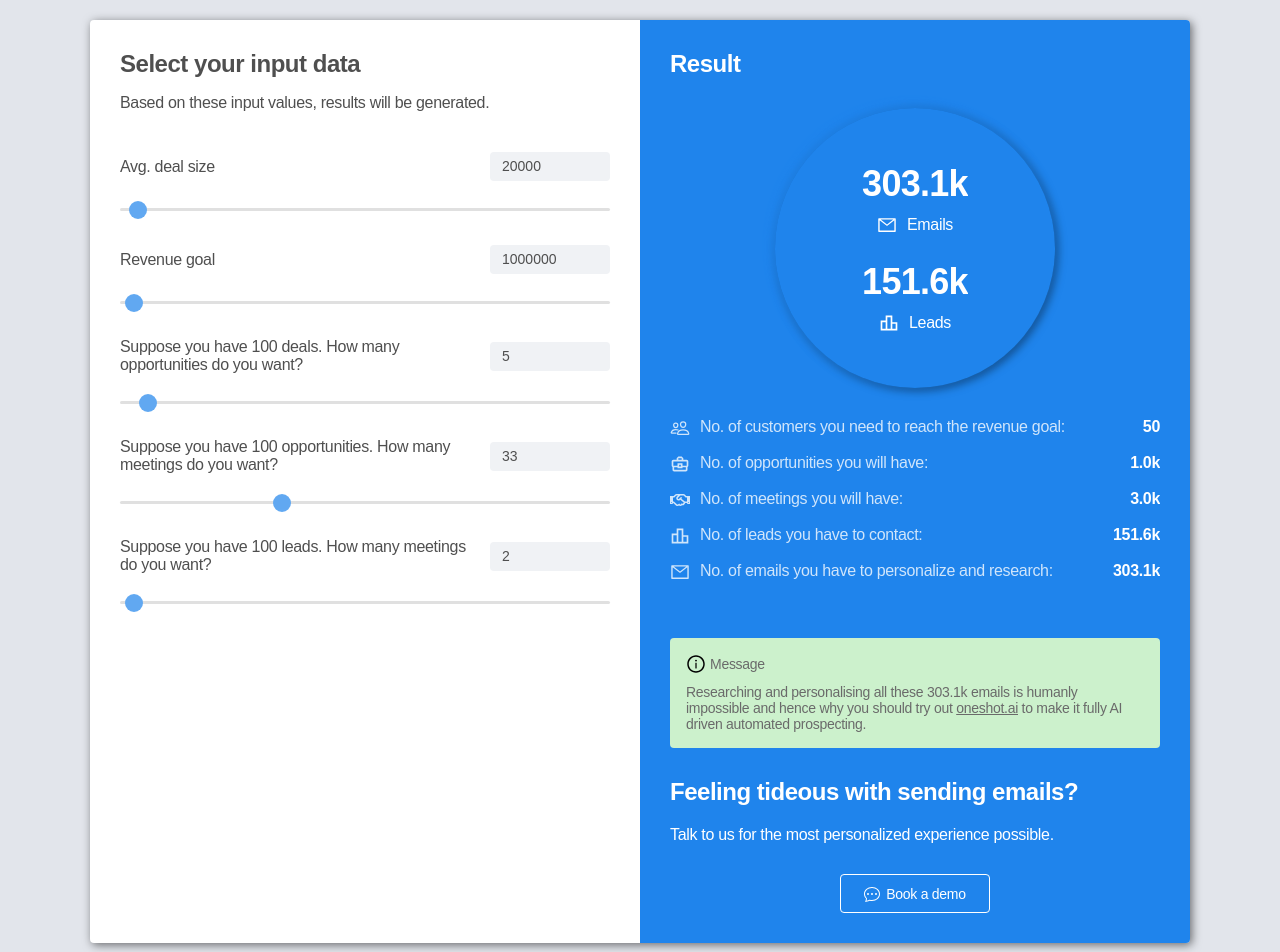
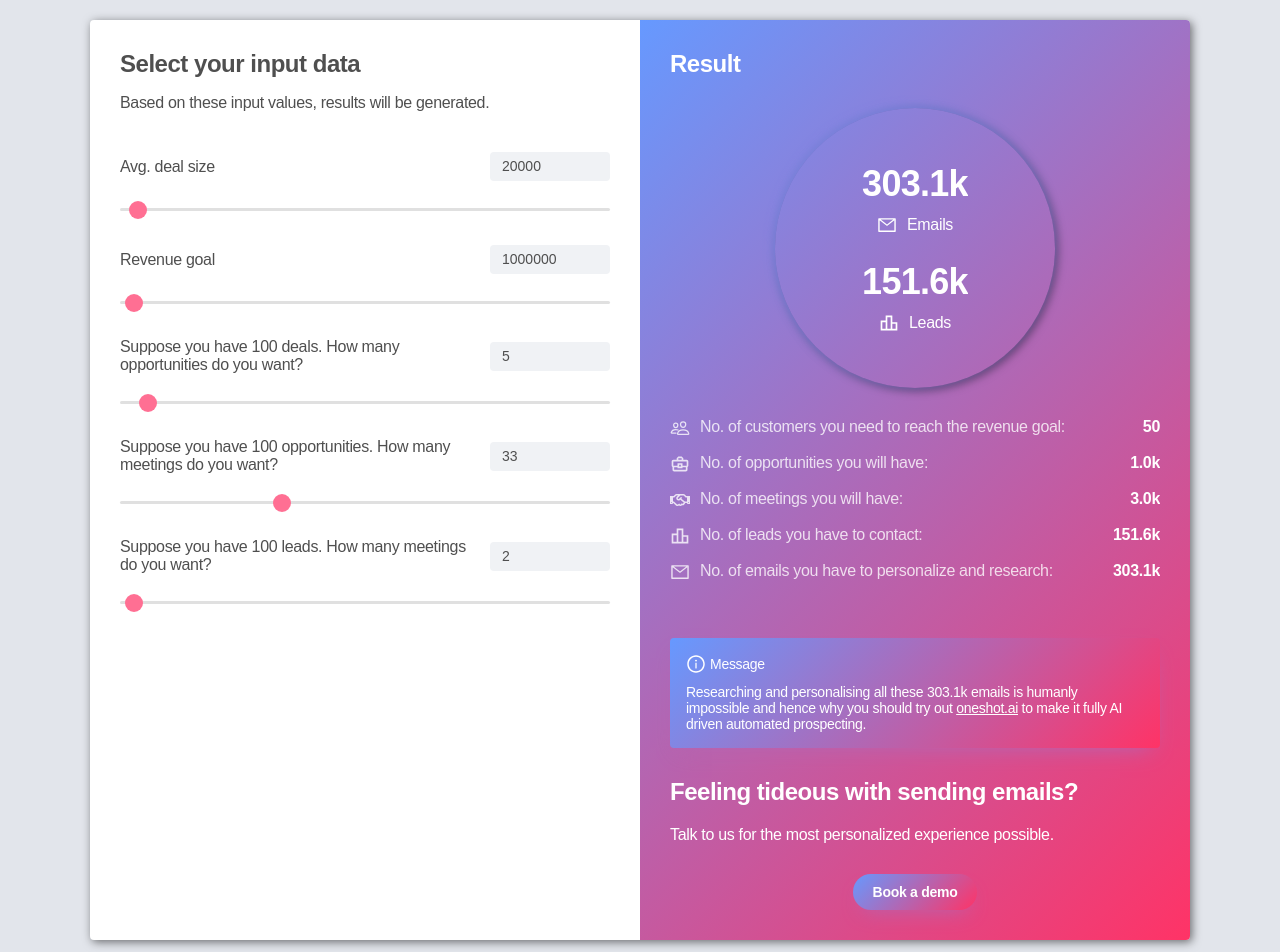
Before and after one commit to DebjitPramanick/Oneshot-Activity-Calculator, a React (Create React App) app: page / in a window 1280 px wide. Shown: the top 952 px of the page. Built offline with nearby package versions, Linux system fonts and the light colour scheme.

Commit message:
Fix: Colors

```diff
--- a/src/components/Calculator/OuputView/index.tsx
+++ b/src/components/Calculator/OuputView/index.tsx
@@ -7,7 +7,6 @@ import { IoPeopleOutline } from 'react-icons/io5'
 import { MdOutlineBusinessCenter } from 'react-icons/md'
 import { MdOutlineLeaderboard } from 'react-icons/md'
 import { FaRegHandshake } from 'react-icons/fa'
-import { BsChatDots } from 'react-icons/bs'
 import { AiOutlineMail } from 'react-icons/ai'
 import { AiOutlineInfoCircle } from 'react-icons/ai'
 import { Flex } from '../../../styles/Shared'
@@ -102,7 +101,7 @@ const OutputView: React.FC<PropsType> = ({ outputData }) => {
                 <Text style={{ marginTop: '20px' }}>
                     Talk to us for the most personalized experience possible.
                 </Text>
-                <Button style={{ margin: '30px auto 0' }} onClick={redirectUser}><BsChatDots size={16} /> Book a demo</Button>
+                <Button style={{ margin: '30px auto 0' }} onClick={redirectUser}>Book a demo</Button>
             </div>
         </OutputsContainer>
     )
--- a/src/components/Calculator/styles.ts
+++ b/src/components/Calculator/styles.ts
@@ -38,9 +38,9 @@ export const InputsContainer = styled.div`
 export const OutputsContainer = styled.div`
     flex-basis: 50%;
     padding: 30px;
-    background: ${colors.sliderHandler};
+    background: linear-gradient(135deg, ${colors.gradientA} 0%, ${colors.gradientB} 100%);
 
-    p, h1 {
+    p, h1, a {
         color: #fff;
     }
 `
@@ -93,7 +93,7 @@ export const MainData = styled.div`
     justify-content: center;
     border-radius: 50%;
     font-size: 30px;
-    box-shadow: -2px -2px 10px ${colors.sliderHandler}, 2px 2px 10px #0000008a;
+    box-shadow: -2px -2px 10px #7e88e6, 2px 2px 10px #0000008a;
 
     & .highlight-text {
         font-size: 36px;
@@ -110,11 +110,12 @@ export const MainData = styled.div`
 export const MessageBox = styled.div`
     margin: 40px 0 30px 0;
     padding: 16px;
-    background: #ccf1cc;
+    background: linear-gradient(135deg, ${colors.gradientA} 0%, ${colors.gradientB} 100%);
     border-radius: 4px;
+    color: #fff;
+    box-shadow: 0 10px 20px -10px ${colors.shadow};
 
     p,a {
-        color: #6a6a6a;
         font-size: 14px;
     }
 `
--- a/src/components/Form/styles.ts
+++ b/src/components/Form/styles.ts
@@ -54,7 +54,7 @@ export const RangeSlider = styled.input`
       width: 18px;
       height: 18px;
       border-radius: 50%;
-      background: ${colors.sliderHandler};
+      background: ${colors.gradientB};
       cursor: pointer;
     }
 
@@ -62,15 +62,15 @@ export const RangeSlider = styled.input`
       width: 18px;
       height: 18px;
       border-radius: 50%;
-      background: ${colors.sliderHandler};
+      background: ${colors.gradientB};
       cursor: pointer;
     }
 
     &::-moz-range-progress {
-      background-color: ${colors.sliderHandler};
+      background: linear-gradient(135deg, ${colors.gradientA} 0%, ${colors.gradientB} 100%);
     }
     &::-ms-fill-lower {
-      background-color: ${colors.sliderHandler};
+      background: linear-gradient(135deg, ${colors.gradientA} 0%, ${colors.gradientB} 100%);
     }
 
 `
--- a/src/styles/Colors.ts
+++ b/src/styles/Colors.ts
@@ -1,5 +1,8 @@
 export const colors = {
     outputsBG: '#1f84ec',
     inputBG: '#f0f2f5',
-    sliderHandler: '#1f84ec'
+    sliderHandler: '#1f84ec',
+    shadow: '#b664b0',
+    gradientA: '#6699ff',
+    gradientB: '#ff3366'
 }
--- a/src/styles/Form.ts
+++ b/src/styles/Form.ts
@@ -1,4 +1,5 @@
 import styled from 'styled-components'
+import { colors } from './Colors'
 
 export const Button = styled.button`
     display: flex;
@@ -7,22 +8,16 @@ export const Button = styled.button`
     gap: 6px;
     border: 0;
     outline: 0;
-    width: 150px;
-    height: 39px;
-    border-radius: 4px;
     font-style: normal;
     font-size: 14px;
+    font-weight: bold;
     line-height: 12px;
     letter-spacing: -0.02em;
     cursor: pointer;
-    background: transparent;
-    border: 1px solid #fff;
     color: #fff;
     transition: 0.5s;
-
-    &:hover {
-        background: #fff;
-        color: #000;
-        border: #fff;
-    }
+    box-shadow: 0 10px 20px -10px ${colors.shadow};
+    background: linear-gradient(135deg, ${colors.gradientA} 0%, ${colors.gradientB} 100%);
+    padding: 12px 20px;
+    border-radius: 999px;
 `
--- a/src/styles/Layout.ts
+++ b/src/styles/Layout.ts
@@ -1,46 +1,6 @@
 import styled from 'styled-components'
-
-const HeaderBG = require("../assets/meeting.jpg")
 
 export const HomeLayout = styled.div`
     padding-bottom: 40px;
     min-height: 100vh;
 `
-
-export const HomeHeader = styled.div`
-    background: url(${HeaderBG});
-    height: 300px;
-    background-position: center;
-    background-size: cover;
-    background-repeat: no-repeat;
-    position: relative;
-`
-export const HeaderOverlay = styled.div`
-    position: absolute;
-    margin-top: -90px;
-    bottom: 0;
-    display: flex;
-    flex-direction: row;
-    justify-content: space-between;
-    align-items: center;
-    height: 100%;
-    background-image: linear-gradient(360deg, #000000cc, #00000029);
-    left: 0;
-    right: 0;
-`
-export const HeaderOverlayContent = styled.div`
-    width: 1100px;
-    margin: auto;
-
-    h1,p{
-        color: #fff
-    }
-
-    @media(max-width: 1180px){
-        width: calc(100% - 112px);
-    }
-
-    @media(max-width: 800px){
-        width: calc(100% - 60px);
-    }
-`
```
Also changed, not shown: src/pages/Home.tsx (+1 -16 lines).
